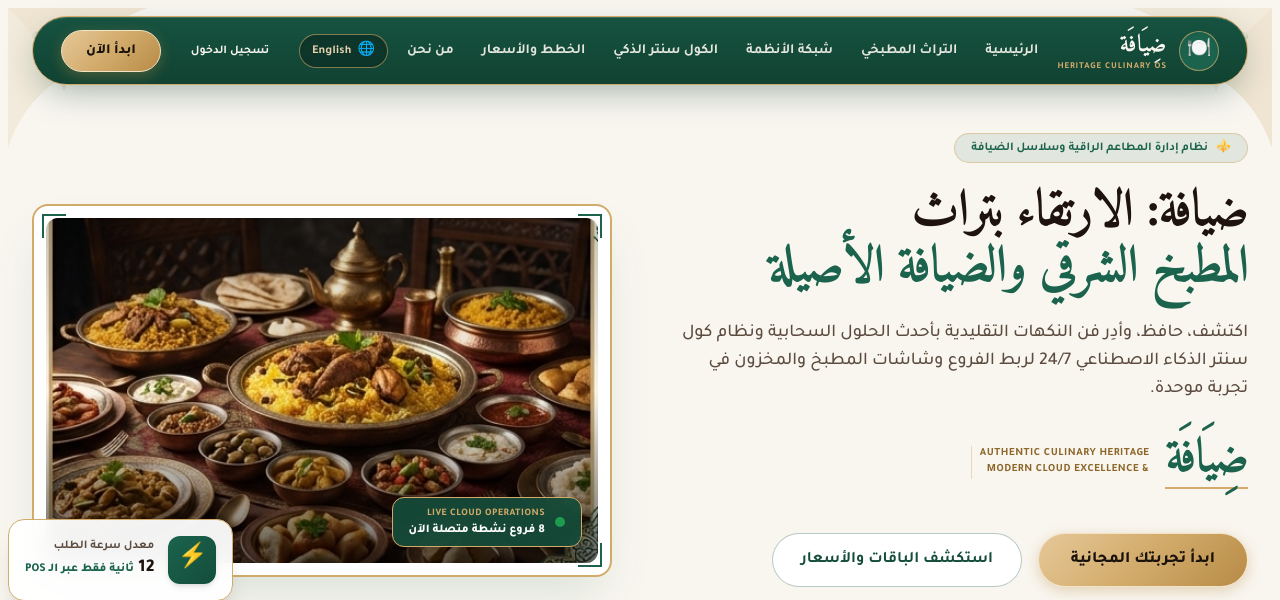
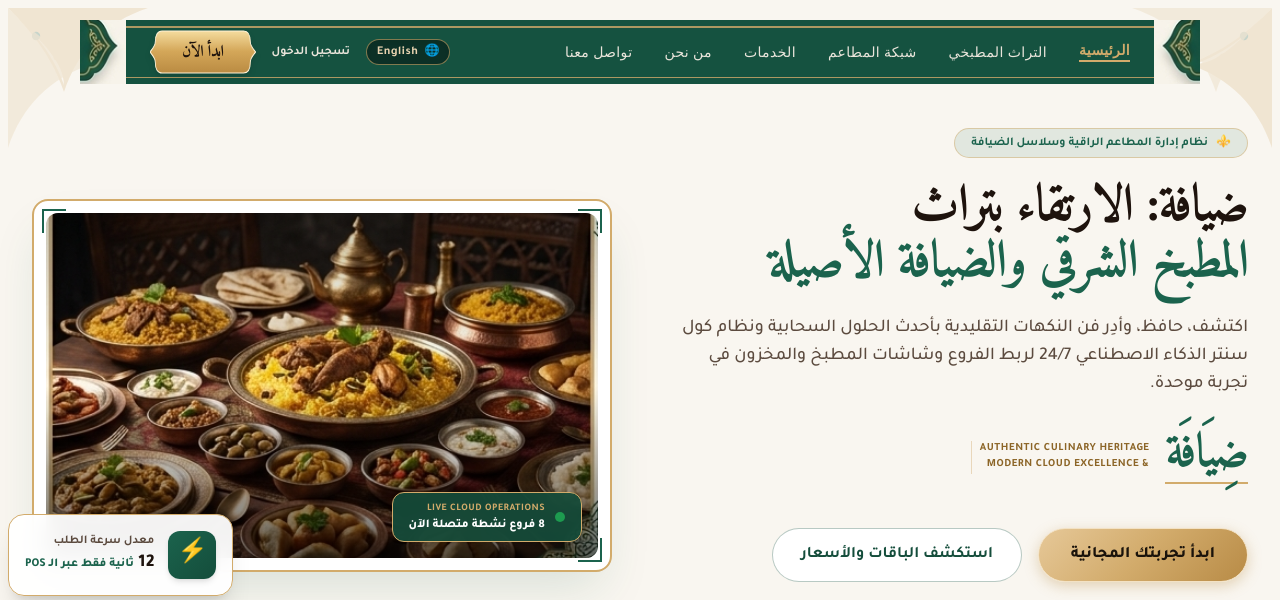
Before and after one commit to solo3li/restaurant-management-system-development--1-, a Django app: page / in a window 1280 px wide. Shown: the top 600 px of the page. Run offline with Django 4.2, Linux system fonts and the light colour scheme; data comes from the database, SQL or seed files in the repository; both versions use the stored data as it was after the commit; some libraries are stand-ins or nearby versions; some web fonts are replaced.

Commit message:
feat: add navigation and button UI image assets for landing page

```diff
--- a/templates/landing.html
+++ b/templates/landing.html
@@ -153,51 +153,81 @@
     </svg>
 
     <!-- ======================================================== -->
-    <!-- TOP NAVIGATION: CLASSIC EMERALD & GOLD PILL (From Design #1) -->
+    <!-- TOP NAVIGATION: EXACT CLASSIC CARTOUCHE (MATCHING PHOTO) -->
     <!-- ======================================================== -->
-    <header class="sticky top-4 z-50 px-4 sm:px-6 lg:px-8 max-w-7xl mx-auto">
-        <div class="header-emerald-pill rounded-full px-4 sm:px-7 py-3 flex items-center justify-between text-white transition-all duration-300">
+    <header class="sticky top-3 sm:top-5 z-50 px-2 sm:px-4 max-w-6xl mx-auto w-full">
+        <!-- Floating Architectural Cartouche Ribbon -->
+        <div class="classic-navbar-cartouche flex items-stretch h-[64px] relative select-none">
 
-            <!-- Brand / Logo in Classic Script -->
-            <a href="{% url 'landing' %}" class="flex items-center gap-3 group">
-                <div class="h-10 w-10 rounded-full bg-[#1B634D] border border-[#D2AB6B]/70 flex items-center justify-center text-xl shadow-inner group-hover:scale-105 transition">
-                    🍽️
+            <!-- Left Pointed Bracket Endcap with Gold Filigree (Exact from Mockup) -->
+            <div class="flex-shrink-0 h-[64px] w-[46px] relative overflow-hidden pointer-events-none">
+                <img src="{% static 'img/navbar_tip_left.png' %}" alt="" class="h-full w-full object-fill" />
             </div>
-                <div class="leading-tight">
-                    <span class="font-royal text-xl sm:text-2xl font-bold tracking-wide text-[#F9F6F0] block drop-shadow-sm" data-i18n="brand_name">ضِيَافَة</span>
-                    <span class="text-[9px] uppercase tracking-widest text-[#D2AB6B] font-bold block" data-i18n="brand_subtitle">Heritage Culinary OS</span>
-                </div>
-            </a>
 
-            <!-- Navigation Links -->
-            <nav class="hidden lg:flex items-center gap-7 text-xs sm:text-sm font-semibold text-[#F9F6F0]/90">
-                <a href="#hero" class="hover:text-[#D2AB6B] transition py-1 relative hover:-translate-y-0.5" data-i18n="nav_home">الرئيسية</a>
-                <a href="#heritage" class="hover:text-[#D2AB6B] transition py-1 relative hover:-translate-y-0.5" data-i18n="nav_heritage">التراث المطبخي</a>
-                <a href="#systems" class="hover:text-[#D2AB6B] transition py-1 relative hover:-translate-y-0.5" data-i18n="nav_systems">شبكة الأنظمة</a>
-                <a href="#ai-callcenter" class="hover:text-[#D2AB6B] transition py-1 relative hover:-translate-y-0.5" data-i18n="nav_ai">الكول سنتر الذكي</a>
-                <a href="#pricing" class="hover:text-[#D2AB6B] transition py-1 relative hover:-translate-y-0.5" data-i18n="nav_pricing">الخطط والأسعار</a>
-                <a href="#about" class="hover:text-[#D2AB6B] transition py-1 relative hover:-translate-y-0.5" data-i18n="nav_about">من نحن</a>
+            <!-- Center Emerald Banner Body -->
+            <div class="flex-1 bg-[#155240] h-[64px] relative flex items-center justify-between px-2 sm:px-6">
+
+                <!-- Inner Gold Horizontal Pinstripes (Top and Bottom running between endcaps) -->
+                <div class="absolute top-[6px] left-0 right-0 h-[1.5px] bg-[#D2AB6B]/80 pointer-events-none"></div>
+                <div class="absolute bottom-[6px] left-0 right-0 h-[1.5px] bg-[#D2AB6B]/80 pointer-events-none"></div>
+
+                <!-- Navigation Links (Matching Exact Typography & Links in Reference) -->
+                <nav class="flex items-center gap-4 sm:gap-6 lg:gap-8 text-xs sm:text-[14px] font-medium tracking-wide relative z-10 font-serif">
+                    <a href="#hero" class="nav-link-active text-[#D2AB6B] font-bold border-b-2 border-[#D2AB6B] pb-0.5 transition" data-i18n="nav_home">Home</a>
+                    <a href="#heritage" class="nav-link text-[#EAE5DB] hover:text-[#D2AB6B] transition py-1" data-i18n="nav_heritage">Culinary Heritage</a>
+                    <a href="#systems" class="hidden md:inline-block nav-link text-[#EAE5DB] hover:text-[#D2AB6B] transition py-1" data-i18n="nav_systems">Restaurant Network</a>
+                    <a href="#systems" class="hidden sm:inline-block nav-link text-[#EAE5DB] hover:text-[#D2AB6B] transition py-1" data-i18n="nav_services">Services</a>
+                    <a href="#about" class="hidden lg:inline-block nav-link text-[#EAE5DB] hover:text-[#D2AB6B] transition py-1" data-i18n="nav_about">About Us</a>
+                    <a href="#contact" class="hidden sm:inline-block nav-link text-[#EAE5DB] hover:text-[#D2AB6B] transition py-1" data-i18n="nav_contact">Contact</a>
                 </nav>
 
-            <!-- Language Switcher & Action CTA -->
-            <div class="flex items-center gap-2.5 sm:gap-4">
+                <!-- Actions: Language Toggle & Exact Gold Cartouche Button ("ابدأ الآن") -->
+                <div class="flex items-center gap-2.5 sm:gap-4 relative z-10">
 
-                <!-- BILINGUAL LANGUAGE SWITCHER BUTTON (FULL EN / AR) -->
-                <button id="lang-toggle-btn" onclick="toggleLanguage()" class="px-3 py-1.5 rounded-full border border-[#D2AB6B]/60 bg-[#0B2920]/60 hover:bg-[#0B2920] text-xs font-bold text-[#E8D3B0] transition flex items-center gap-1.5 shadow-inner" title="Switch Language / تغيير اللغة">
-                    <span class="text-sm">🌐</span>
-                    <span id="lang-label" class="tracking-wide">English</span>
+                    <!-- Language Switcher Pill Button -->
+                    <button id="lang-toggle-btn" onclick="toggleLanguage()" class="px-2.5 py-1 rounded-full border border-[#D2AB6B]/60 bg-[#0B2920]/80 hover:bg-[#0B2920] text-xs font-bold text-[#E8D3B0] transition flex items-center gap-1.5 shadow-inner" title="Switch Language / تغيير اللغة">
+                        <span class="text-xs">🌐</span>
+                        <span id="lang-label" class="tracking-wider">English</span>
                     </button>
 
-                <!-- Login Button -->
-                <a href="{% url 'login' %}" class="hidden sm:inline-flex px-3.5 py-1.5 rounded-full text-xs font-bold text-[#F9F6F0] hover:text-[#D2AB6B] hover:bg-white/10 transition" data-i18n="nav_login">
+                    <!-- Login Link -->
+                    <a href="{% url 'login' %}" class="hidden xl:inline-block text-xs font-bold text-[#EAE5DB] hover:text-[#D2AB6B] transition" data-i18n="nav_login">
                         تسجيل الدخول
                     </a>
 
-                <!-- Gold Pill CTA Button matching design #1 ("ابدأ الآن") -->
-                <a href="{% url 'login' %}" class="btn-gold-pill px-5 sm:px-6 py-2 sm:py-2.5 rounded-full text-xs sm:text-sm font-extrabold flex items-center gap-1.5" data-i18n="nav_cta">
+                    <!-- The Exact Gold Cartouche Plaque Button with Pointed Bracket Notches -->
+                    <a href="{% url 'login' %}" class="classic-gold-cartouche-btn group relative flex items-center justify-center px-6 sm:px-8 h-[44px]">
+                        <!-- Gold Cartouche SVG Background -->
+                        <svg class="absolute inset-0 w-full h-full pointer-events-none drop-shadow-md" viewBox="0 0 140 44" preserveAspectRatio="none">
+                            <defs>
+                                <linearGradient id="goldPlaqueGrad" x1="0%" y1="0%" x2="0%" y2="100%">
+                                    <stop offset="0%" stop-color="#F4DC9E"/>
+                                    <stop offset="48%" stop-color="#D4A759"/>
+                                    <stop offset="100%" stop-color="#BA8B42"/>
+                                </linearGradient>
+                            </defs>
+                            <!-- Pointed bracket notches at both sides matching navbar_btn_gold.png -->
+                            <path d="M 16,1 L 124,1 C 130,1 133,5 133,12 C 133,16 137,19 140,22 C 137,25 133,28 133,32 C 133,39 130,43 124,43 L 16,43 C 10,43 7,39 7,32 C 7,28 3,25 0,22 C 3,19 7,16 7,12 C 7,5 10,1 16,1 Z"
+                                  fill="url(#goldPlaqueGrad)"
+                                  stroke="#FFF1D6"
+                                  stroke-width="1.2"/>
+                        </svg>
+
+                        <!-- Calligraphic Gold Button Text (Exact Arabic "ابدأ الآن" from image) -->
+                        <span class="relative z-10 font-headline text-sm sm:text-base font-black text-[#1E130D] tracking-tight group-hover:scale-105 transition-transform" data-i18n="nav_cta">
                             ابدأ الآن
+                        </span>
                     </a>
+
                 </div>
+
+            </div>
+
+            <!-- Right Pointed Bracket Endcap with Gold Filigree (Exact from Mockup) -->
+            <div class="flex-shrink-0 h-[64px] w-[46px] relative overflow-hidden pointer-events-none">
+                <img src="{% static 'img/navbar_tip_right_clean.png' %}" alt="" class="h-full w-full object-fill" />
+            </div>
+
         </div>
     </header>
 
@@ -283,7 +313,7 @@
                         <img src="{% static 'img/classic_feast_hero.jpg' %}"
                              alt="Authentic Middle Eastern Culinary Feast"
                              class="w-full h-full object-cover object-center group-hover:scale-105 transition-transform duration-700 ease-out"
-                             onerror="this.onerror=null; this.src='{% static 'img/classic_landing_reference.jpg' %}';">
+                             onerror="this.onerror=null; this.src='/static/img/classic_landing_reference.jpg';">
 
                         <!-- Soft Gradient Ambient Overlay -->
                         <div class="absolute inset-0 bg-gradient-to-t from-black/60 via-transparent to-black/20 pointer-events-none"></div>
@@ -961,10 +991,12 @@
             brand_subtitle: "Heritage Culinary OS",
             nav_home: "الرئيسية",
             nav_heritage: "التراث المطبخي",
-            nav_systems: "شبكة الأنظمة",
+            nav_systems: "شبكة المطاعم",
+            nav_services: "الخدمات",
+            nav_about: "من نحن",
+            nav_contact: "تواصل معنا",
             nav_ai: "الكول سنتر الذكي",
             nav_pricing: "الخطط والأسعار",
-            nav_about: "من نحن",
             nav_login: "تسجيل الدخول",
             nav_cta: "ابدأ الآن",
             hero_badge: "نظام إدارة المطاعم الراقية وسلاسل الضيافة",
@@ -1037,10 +1069,12 @@
             brand_subtitle: "Heritage Culinary OS",
             nav_home: "Home",
             nav_heritage: "Culinary Heritage",
-            nav_systems: "Systems Network",
+            nav_systems: "Restaurant Network",
+            nav_services: "Services",
+            nav_about: "About Us",
+            nav_contact: "Contact",
             nav_ai: "AI Call Center",
             nav_pricing: "Plans & Pricing",
-            nav_about: "About Us",
             nav_login: "Sign In",
             nav_cta: "Start Now",
             hero_badge: "Premium Restaurant Management & Hospitality OS",
```
Also changed, not shown: db.sqlite3, static/img/button_crop.png (added), static/img/classic_navbar_crop.jpg (added), static/img/left_cap.png (added), static/img/navbar_btn_gold.png (added), static/img/navbar_btn_gold_trans.png (added), static/img/navbar_exact.png (added), static/img/navbar_full_crop.png (added), static/img/navbar_tip_left.png (added), static/img/navbar_tip_left_trans.png (added), static/img/navbar_tip_right.png (added), static/img/navbar_tip_right_clean.png (added), static/img/navbar_tip_right_trans.png (added). Lines whose indentation alone changed are shown as unchanged.
